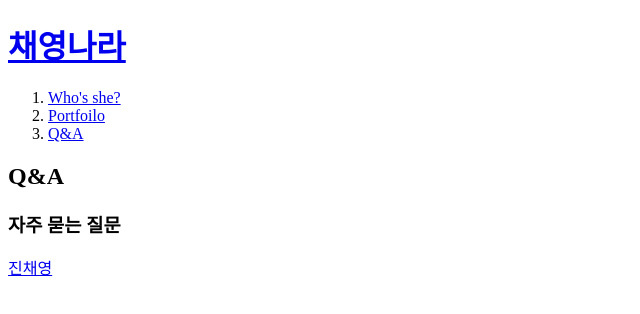
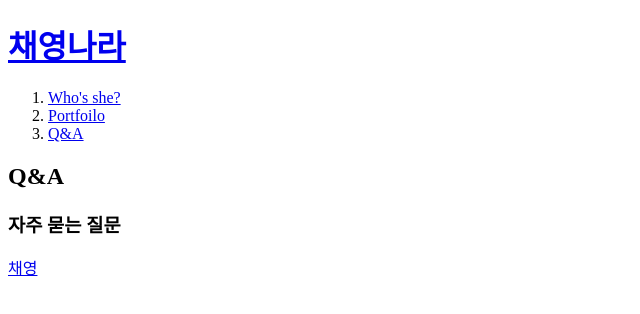
Before and after one commit to devchaeyoung/my-first-web-site, a plain HTML site: page 3.html in a window 1280 px wide. Shown: the full height of the page, 0-640 px from the left. Drawn offline with Linux system fonts and the light colour scheme.

Commit message:
이름변경

```diff
--- a/3.html
+++ b/3.html
@@ -16,7 +16,7 @@
     <h2>Q&A</h2>
     <h3 style="tab-size: 5cm;">자주 묻는 질문</h3>
     <h3></h3>
-    <p><a href="https://www.instagram.com/_aeng2/" target="_blank" title="진채영인스타">진채영</a></p>
+    <p><a href="https://www.instagram.com/_aeng2/" target="_blank" title="채영인스타">채영</a></p>
 
 </body>
 
```
Also changed, not shown: 1.html (+1 -1 lines), index.html (+1 -1 lines).
